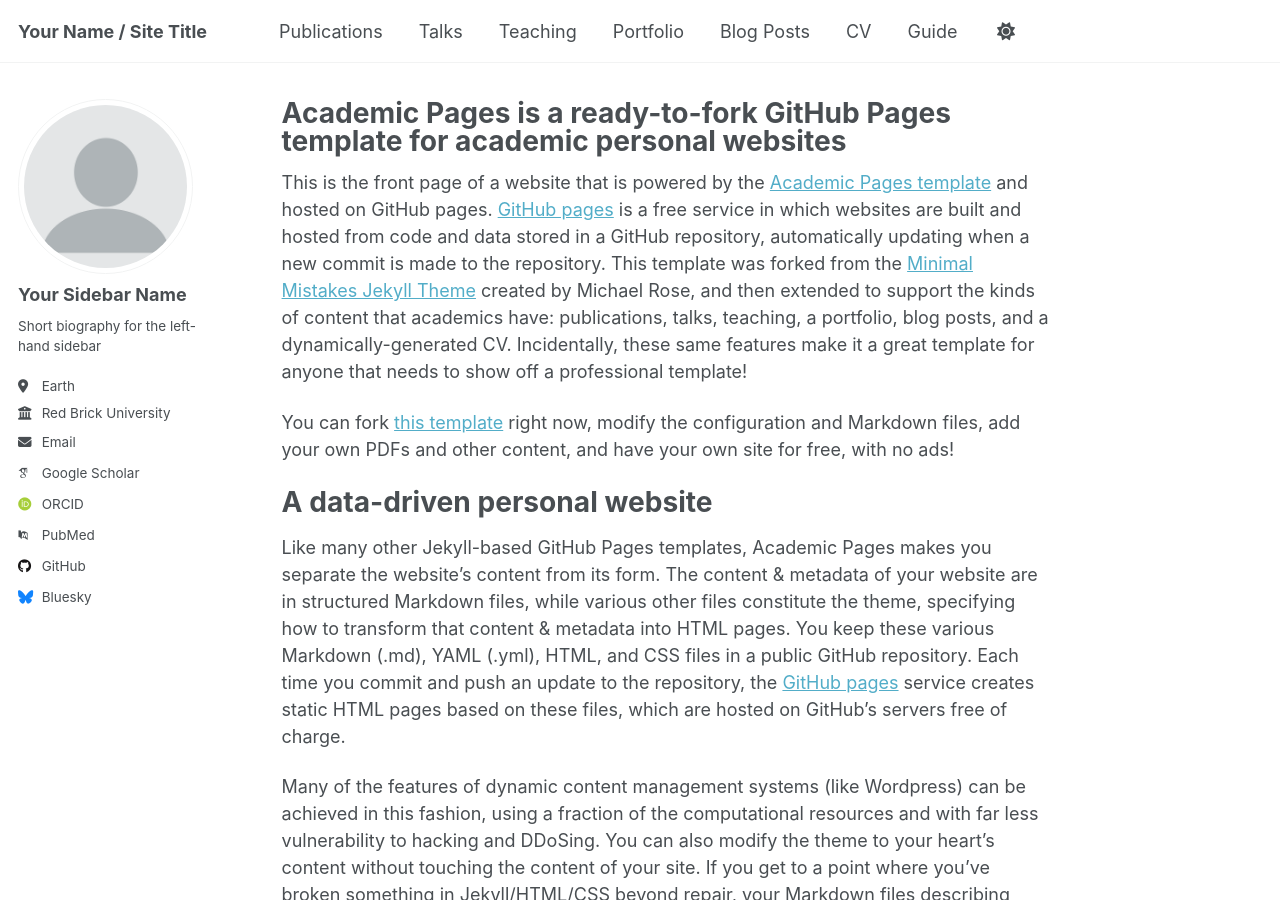
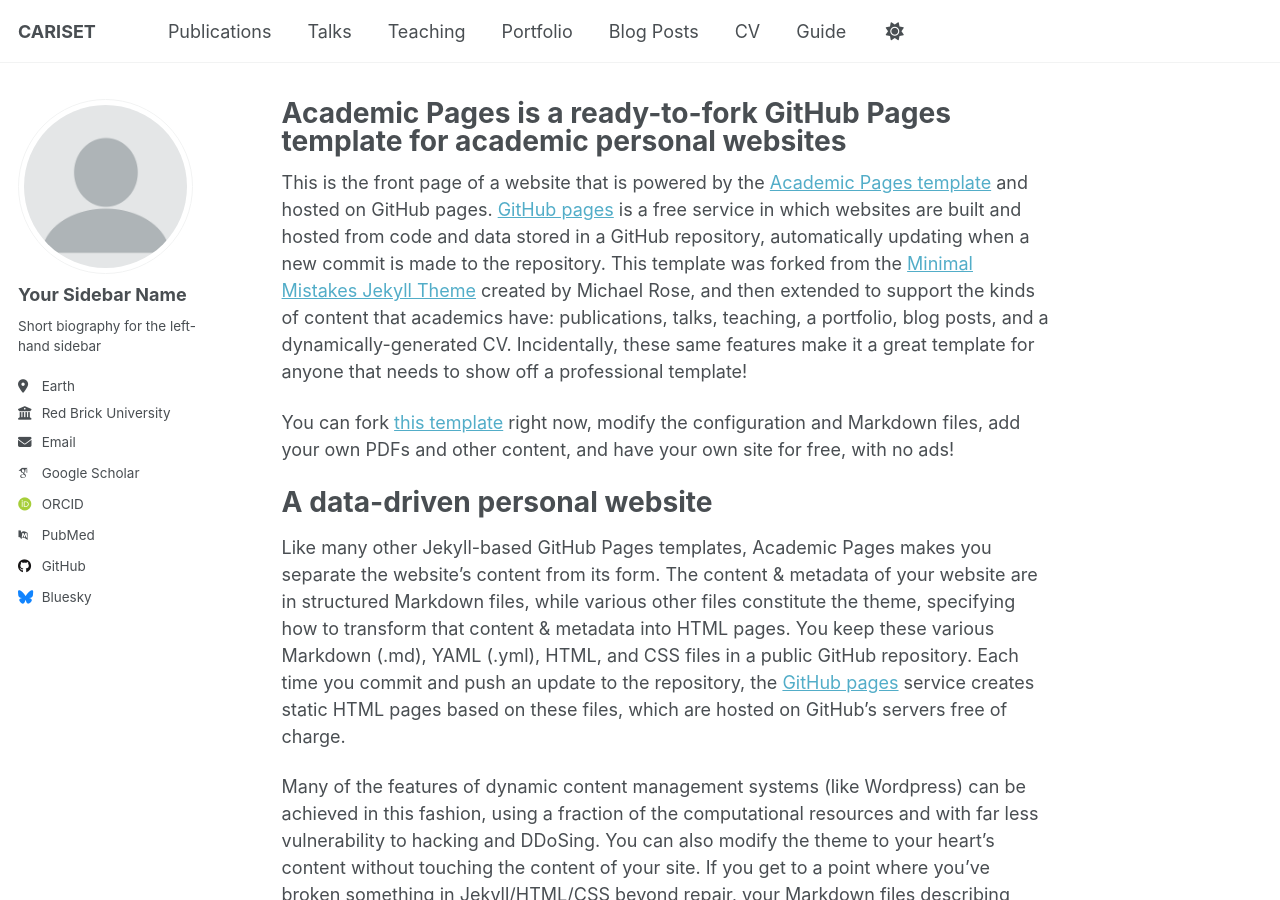
Before and after one commit to FredericRizk/CARISET.github.io, a Jekyll site: the page built from _pages/about.md, in a window 1280 px wide and 900 px high. Built offline with Jekyll 4.4.1, drawn with Linux system fonts in a browser that asks for light colours; some web fonts are replaced; a script that is not in the unit is left out.

Commit message:
Update _config.yml

```diff
--- a/_config.yml
+++ b/_config.yml
@@ -9,7 +9,7 @@
 # Basic Site Settings
 locale                   : "en-US"
 site_theme               : "default" # Currently available options are "default", "air"
-title                    : "Your Name / Site Title"
+title                    : "CARISET"
 title_separator          : "-"
 name                     : &name "Your Name"
 description              : &description "Your Name's academic portfolio"   # Update this with a general description of your site, this is the default if not overridden by a page
```
